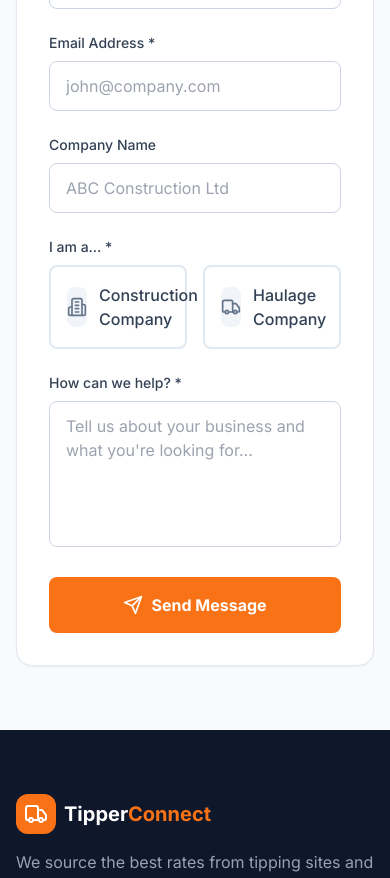
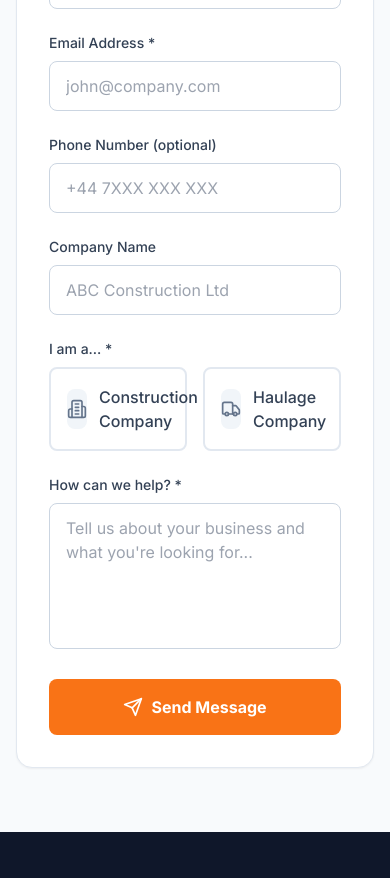
Before and after one commit to Lxrcodes/tipperconnectweb, a Next.js app: page /contact in a window 390 px wide. Shown: the part 1060-1938 px from the top of the page. Built offline with nearby package versions, Linux system fonts and the light colour scheme.

Commit message:
Add optional phone field to contact form

```diff
--- a/app/contact/page.tsx
+++ b/app/contact/page.tsx
@@ -11,6 +11,7 @@ export default function ContactPage() {
   const [formData, setFormData] = useState({
     name: '',
     email: '',
+    phone: '',
     company: '',
     type: '',
     message: '',
@@ -36,6 +37,7 @@ export default function ContactPage() {
           from_name: 'TipperConnect Website',
           name: formData.name,
           email: formData.email,
+          phone: formData.phone || 'Not provided',
           company: formData.company || 'Not provided',
           type: formData.type === 'construction' ? 'Construction Company' : 'Haulage Company',
           message: formData.message,
@@ -207,6 +209,22 @@ export default function ContactPage() {
                     </div>
                   </div>
 
+                  <div className="grid md:grid-cols-2 gap-6">
+                    <div>
+                      <label htmlFor="phone" className="block text-sm font-medium text-slate-700 mb-2">
+                        Phone Number (optional)
+                      </label>
+                      <input
+                        type="tel"
+                        id="phone"
+                        name="phone"
+                        value={formData.phone}
+                        onChange={handleChange}
+                        disabled={isSubmitting}
+                        className="w-full px-4 py-3 rounded-lg border border-slate-300 focus:ring-2 focus:ring-orange-500 focus:border-orange-500 transition-colors disabled:bg-slate-100 disabled:cursor-not-allowed"
+                        placeholder="+44 7XXX XXX XXX"
+                      />
+                    </div>
                     <div>
                       <label htmlFor="company" className="block text-sm font-medium text-slate-700 mb-2">
                         Company Name
@@ -221,6 +239,7 @@ export default function ContactPage() {
                         className="w-full px-4 py-3 rounded-lg border border-slate-300 focus:ring-2 focus:ring-orange-500 focus:border-orange-500 transition-colors disabled:bg-slate-100 disabled:cursor-not-allowed"
                         placeholder="ABC Construction Ltd"
                       />
+                    </div>
                   </div>
 
                   <div>
```
Lines whose indentation alone changed are shown as unchanged.
